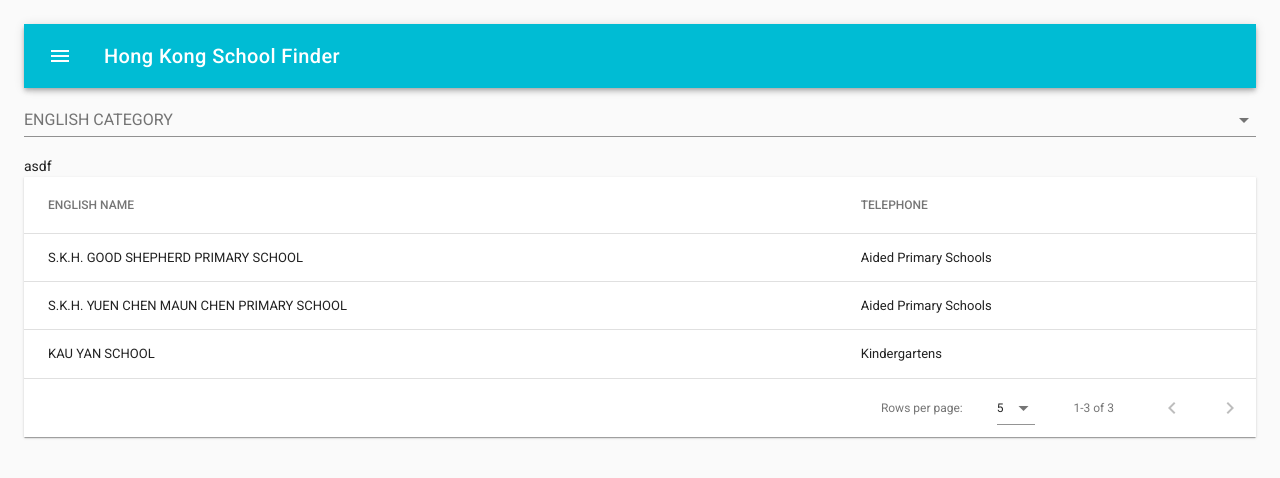
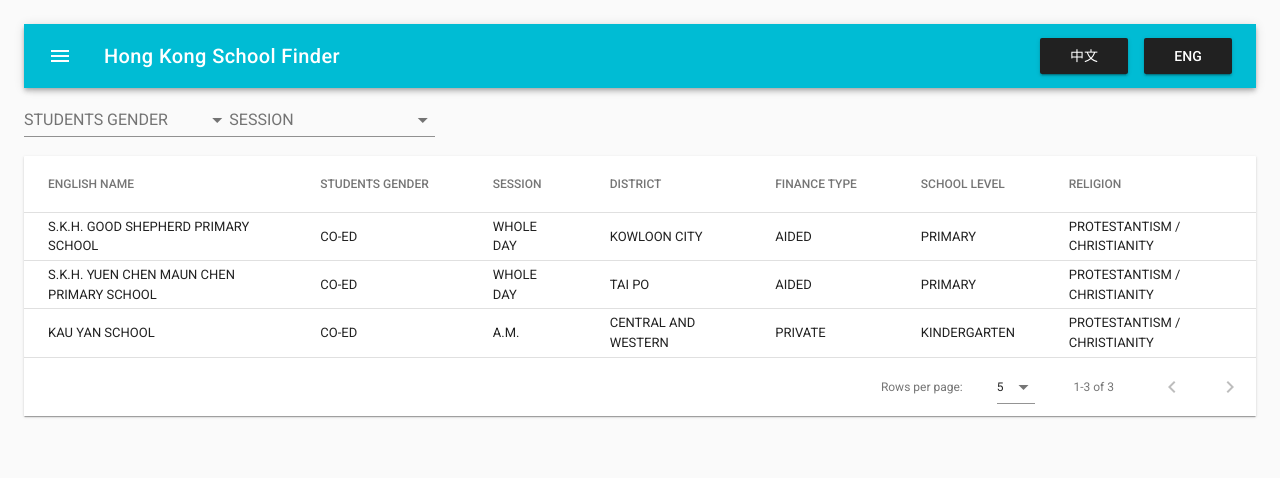
Before and after one commit to cameronlai/hk-school-data-vis, a Vue app: page / in a window 1280 px wide. Shown: the top 478 px of the page. Built offline with nearby package versions, Linux system fonts and the light colour scheme.

Commit message:
Complete language change and data display

```diff
--- a/src/App.vue
+++ b/src/App.vue
@@ -1,11 +1,13 @@
 <template>
   <v-app id="inspire">
     <v-container fluid>
-      <v-layout wrap>
+      <v-layout row wrap>
         <v-toolbar color="cyan" dark>
           <v-toolbar-side-icon></v-toolbar-side-icon>
           <v-toolbar-title>Hong Kong School Finder</v-toolbar-title>
           <v-spacer></v-spacer>
+          <v-btn v-on:click="selectLang(1)">中文</v-btn>
+          <v-btn v-on:click="selectLang(0)">Eng</v-btn>
         </v-toolbar>
         <MySelection
             v-for="school_selection in school_selection_data"
@@ -36,24 +38,26 @@ export default {
       school_header: [],
       school_data: [],
       // Selection data
-      school_display_column: ['D', 'Z'],
-      school_selection_columns: ["B"],//, "P", "R", "T", "V", "X", "AF"],
+      lang_index: 0, // 0: Eng, 1: Chi
+      school_display_column: [
+        ["D", "P", "R", "T", "V", "X", "AF"],
+        ["E", "Q", "S", "U", "W", "Y", "AG"]
+        ],
+      school_selection_columns: [
+        ["P", "R", ],//"T", "V", "X", "AF"],
+        ["Q", "S", ]//"U", "W", "Y", "AG"],
+      ],
       school_selection_data: [],
       // Table data
       school_table_header: [],
-      school_table_data: [
-          {B: 'asdfasdfasdf', D: 'asdfsdfsadfds'},
-      ],
+      school_table_data: []
     };
   },
   mounted() {
     axios.get("/data3.json").then(response => {
       //axios.get("/real_data.json").then(response => {
-      console.log("Get data");
       this.school_header = response.data.shift();
-      console.log(this.school_header);
       this.school_data = response.data;
-      console.log(this.school_data[0]);
 
       this.school_table_data = this.school_data; // Get table data
       this.getTableHeader();
@@ -61,43 +65,54 @@ export default {
     });
   },
   methods: {
-    loadMore: function() {
-      console.log("hello " + event.messages);
+    selectLang: function(lang) {
+      this.lang_index = lang;
+      this.school_table_data = this.school_data; // Get table data
+      this.getTableHeader();
+      this.getSelectionItems(); // Get selection items based on table data
     },
     getTableHeader: function() {
-      console.log("Get Table Header");
-      for (var i = 0; i< this.school_display_column.length; i++) {
-        var col_name = this.school_display_column[i];
+      this.school_table_header = [];
+      for (var i = 0; i < this.school_display_column[this.lang_index].length; i++) {
+        var col_name = this.school_display_column[this.lang_index][i];
         var header = this.school_header[col_name];
         var header_obj = {};
-        header_obj['text'] = header;
-        header_obj['value'] = col_name;
+        header_obj["text"] = header;
+        header_obj["value"] = col_name;
         this.school_table_header.push(header_obj);
       }
     },
     getSelectionItems: function() {
-      console.log("Get Selection Data");
-      for (var i = 0; i < this.school_selection_columns.length; i++) {
-        var col_name = this.school_selection_columns[i];
+      this.school_selection_data = [];
+      for (var i = 0; i < this.school_selection_columns[this.lang_index].length; i++) {
+        var col_name = this.school_selection_columns[this.lang_index][i];
         var header = this.school_header[col_name];
         var item = {};
-        console.log(header);
         item["label"] = header;
         item["items"] = Array.from(
           // Note that this is based on school table data to provide dynamic filters
-          new Set(this.school_data.map(item => item[col_name]))
+          new Set(this.school_table_data.map(item => item[col_name]))
         );
         this.school_selection_data.push(item);
       }
     },
+    updateSelectionItems: function() {
+      for (var i = 0; i < this.school_selection_columns[this.lang_index].length; i++) {
+        var col_name = this.school_selection_columns[this.lang_index][i];
+        this.school_selection_data[i]["items"] = Array.from(
+          // Note that this is based on school table data to provide dynamic filters
+          new Set(this.school_table_data.map(item => item[col_name]))
+        );
+      }
+    },
     filterFunc: function(item) {
-      console.log("Filter");
-      for (var i = 0; i < this.school_selection_columns.length; i++) {
-          var col_name = this.school_selection_columns[i];
+      for (var i = 0; i < this.school_selection_columns[this.lang_index].length; i++) {
+        var col_name = this.school_selection_columns[this.lang_index][i];
         var selected_item = this.school_selection_data[i].item;
-          console.log(col_name);
+        console.log("---")
         console.log(selected_item);
-          if (selected_item == undefined) {
+        console.log(item[col_name]);
+        if (selected_item == undefined || selected_item == null) {
           continue;
         }
         if (item[col_name] == undefined || item[col_name] != selected_item) {
@@ -107,17 +122,16 @@ export default {
       return true;
     },
     changeCriteria: function() {
-      console.log("Change Criteria");
-      console.log(this.school_selection_data);
       this.school_table_data = this.school_data.filter(this.filterFunc);
-      //this.getSelectionItems();
+      this.updateSelectionItems();
     }
+
   },
   components: {
     TodoList,
     MyMap,
     MySelection,
-    MyTable,
+    MyTable
   }
 };
 </script>
--- a/src/components/MySelection.vue
+++ b/src/components/MySelection.vue
@@ -1,10 +1,10 @@
 <template>
-    <v-flex xs12>
+    <v-flex xs2>
       <v-combobox
         v-model="prop_selection.item"
-        :items="prop_selection.items"
-        :label="prop_selection.label"
-        v-on:change="$emit('change-selection')"
+        v-bind:items="prop_selection.items"
+        v-bind:label="prop_selection.label"
+        v-on:change="onChange"
         clearable
         clear-icon="clear"
       >
@@ -19,6 +19,12 @@ export default {
   data() {
     return {
     };
+  },
+  methods: {
+    onChange: function() {
+      console.log("here");
+      this.$emit("change-selection");
+    }
   }
 };
 </script>
--- a/src/components/MyTable.vue
+++ b/src/components/MyTable.vue
@@ -1,28 +1,28 @@
 <template>
-    <v-flex xs12>
-        asdf
-          <v-data-table :headers="prop_school_table_headers" :items="prop_school_table_data" class="elevation-1">
-            <template v-slot:items="schools">
-              <td>{{ schools.item.D }}</td>
-              <td>{{ schools.item.B }}</td>
-            </template>
-          </v-data-table>
-    </v-flex>
+  <v-flex xs12>
+    <v-data-table
+      v-bind:headers="prop_school_table_headers"
+      v-bind:items="prop_school_table_data"
+      class="elevation-1"
+    >
+      <template v-slot:items="schools">
+        <td v-for="header in prop_school_table_headers">{{ schools.item[header.value] }}</td>
+      </template>
+    </v-data-table>
+  </v-flex>
 </template>
 
 <script>
 export default {
   name: "MyTable",
-  props: ['prop_school_table_headers', 'prop_school_table_data'],
+  props: ["prop_school_table_headers", "prop_school_table_data"],
   data() {
     return {
       school_table_headers: [
-        { text: 'School Name', value: 'D' },
-        { text: 'School Type', value: 'B' },
+        { text: "School Name", value: "D" },
+        { text: "School Type", value: "B" }
       ],
-      filtered_school_data: [
-          {B: 'asdfasdfasdf', D: 'asdfsdfsadfds'},
-      ],
+      filtered_school_data: [{ B: "asdfasdfasdf", D: "asdfsdfsadfds" }]
     };
   }
 };
```
Lines whose indentation alone changed are shown as unchanged.
